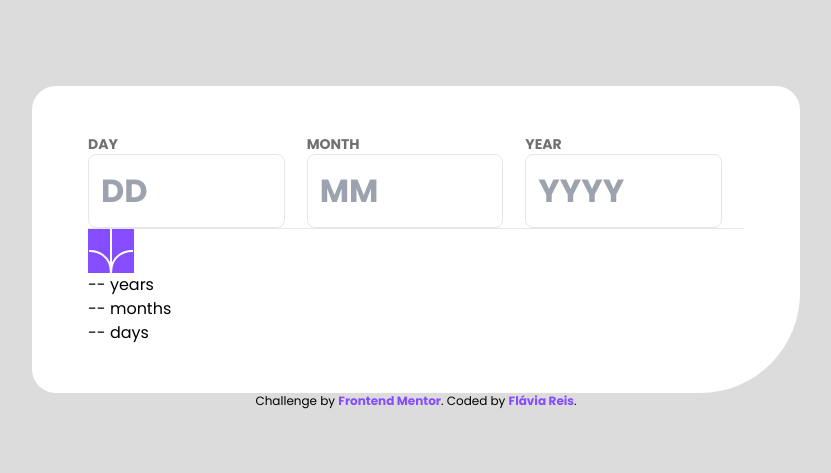
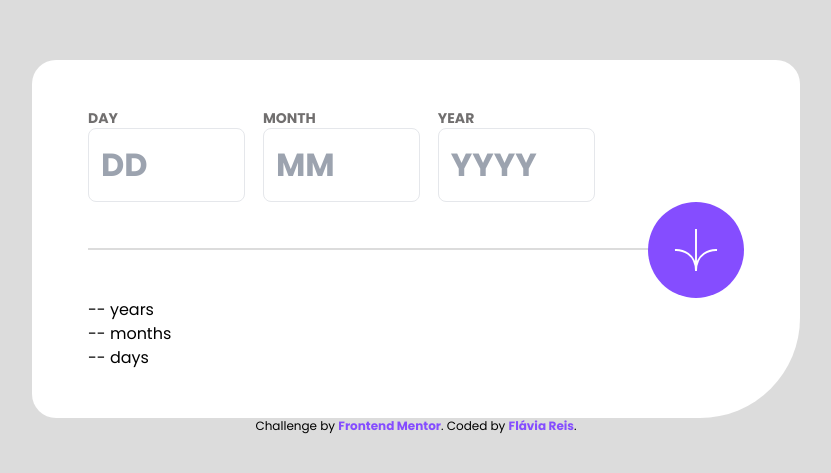
Before and after one commit to flaviare1s/age-calculator-app, a website: page src/index.html in a window 1280 px wide. Shown: the part 197-670 px from the top of the page, without its empty margins (224-1055 px from the left). Drawn offline with Linux system fonts and the light colour scheme.

Commit message:
Improving the styles

```diff
--- a/src/index.html
+++ b/src/index.html
@@ -18,7 +18,7 @@
 <body class="font-Poppins flex flex-col justify-center items-center m-auto sm:h-screen bg-light_grey">
 
   <main class="w-[95%] sm:w-1 md:w-[60%] bg-white mt-[88px] px-6 md:px-14 py-12 rounded-tl-3xl rounded-tr-3xl rounded-bl-3xl rounded-br-[100px]">
-    <form class="w-full grid grid-cols-3">
+    <form class="w-full md:w-[80%] grid grid-cols-3">
       <div class="flex flex-col">
         <label class="text-xs md:text-sm font-bold text-grey uppercase tracking-[25%]" for="Day">Day</label>
         <input class="border p-3 rounded-lg text-black font-bold text-xl md:text-[32px] tracking-[1%] w-[90%]" type="number" id="day" name="day" placeholder="DD"></input>
@@ -32,9 +32,11 @@
         <input class="border p-3 rounded-lg text-black font-bold text-xl md:text-[32px] tracking-[1%] w-[90%]" type="number" id="year" name="year" placeholder="YYYY"></input>
       </div>
     </form>
-    <div>
-      <hr>
-      <img class="bg-purple" src="../assets/images/icon-arrow.svg" alt="Icon Arrow">
+    <div class="h-16 md:h-24 flex flex-col justify-center items-center md:items-end my-8 md:my-0 relative">
+      <hr class="w-full border border-light_grey absolute bottom-[50%] z-0">
+      <div class="bg-purple rounded-full h-16 w-16 md:h-24 md:w-24 flex flex-col items-center justify-center z-10">
+        <img class="h-6 md:h-11 w-6 md:w-11 z-20" src="../assets/images/icon-arrow.svg" alt="Icon Arrow">
+      </div>
     </div>
     <div>
       <div><span>--</span> years</div>
```
Also changed, not shown: src/output.css.
